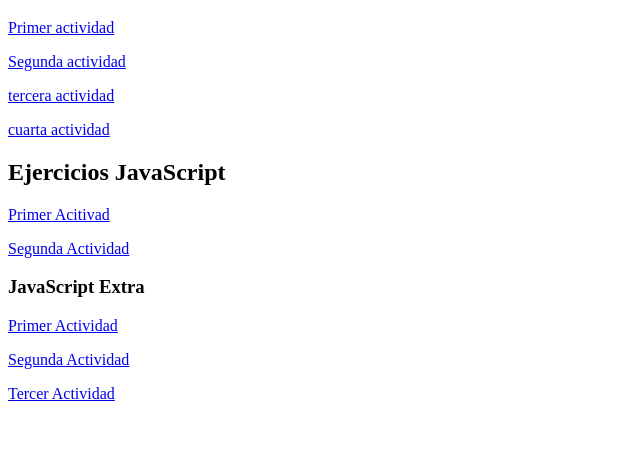
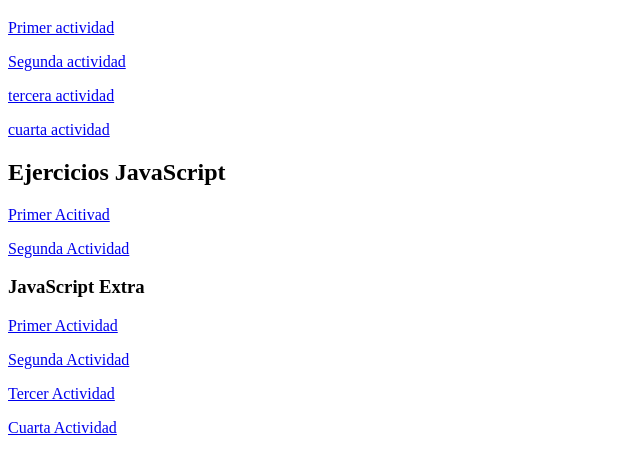
Before and after one commit to ElMaty592041/sistemas-de-control-6A, a plain HTML site: page index.html in a window 1280 px wide. Shown: the part 61-532 px from the top of the page, without its empty margins (0-640 px from the left). Drawn offline with Linux system fonts and the light colour scheme.

Commit message:
Update index.html

```diff
--- a/index.html
+++ b/index.html
@@ -16,5 +16,6 @@
 		<p><a href="Paginas/Ejercicio 1.html"> Primer Actividad</a></p>
 	        <p><a href="Paginas/Ejercicio 2.html"> Segunda Actividad</a></p>
 		<p><a href="Paginas/Ejercicio 3.html"> Tercer Actividad</a></p>
+		<p><a href="Paginas/comparacion.html"> Cuarta Actividad</a></p>
 	</body>
 </html>
```
